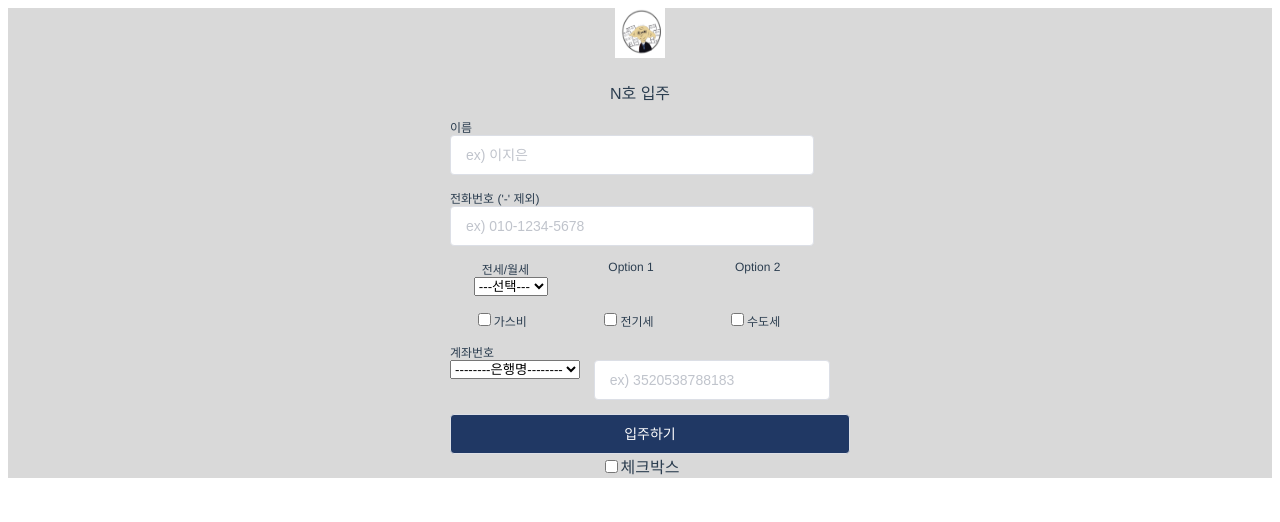
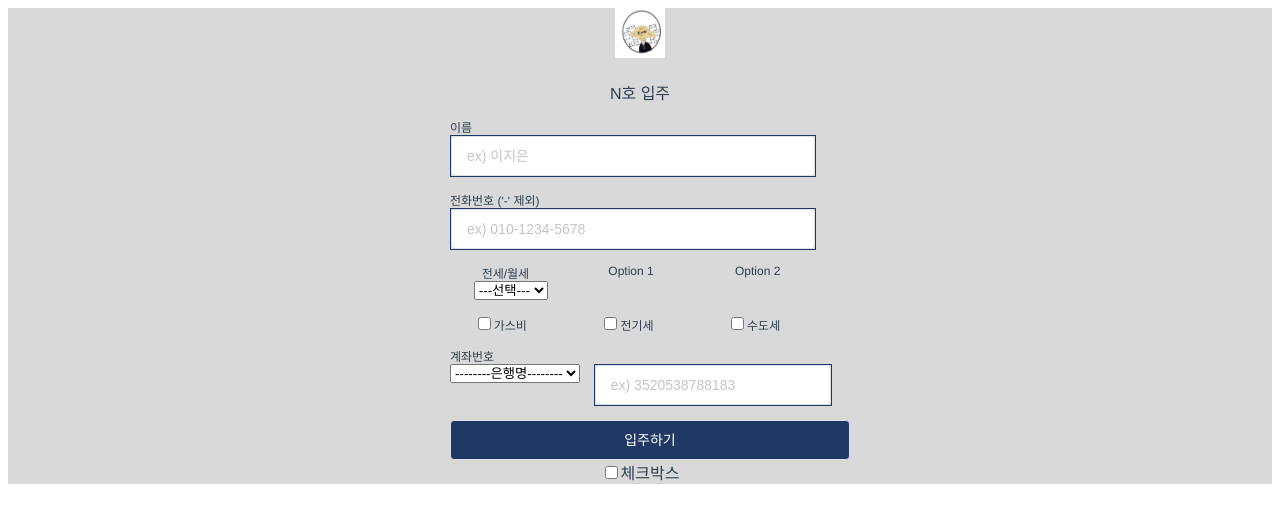
Before and after one commit to houseelfdobby/dobby_front, a Vue app: page /enroll in a window 1280 px wide. Shown: the top 522 px of the page. Built offline with nearby package versions, Linux system fonts and the light colour scheme.

Commit message:
Update Enroll.vue

```diff
--- a/src/views/Enroll.vue
+++ b/src/views/Enroll.vue
@@ -34,14 +34,24 @@
           <el-row>
             <el-row>이름</el-row>
             <el-col span="23" offset="0">
-              <el-input placeholder="ex) 이지은" v-model="name" clearable></el-input>
+              <el-input
+                placeholder="ex) 이지은"
+                v-model="name"
+                clearable
+                style="border: 1px solid #203864;"
+              ></el-input>
             </el-col>
           </el-row>
           <br />
           <el-row>
             <el-row>전화번호 ('-' 제외)</el-row>
             <el-col span="23" offset="0">
-              <el-input placeholder="ex) 010-1234-5678" v-model="phone" clearable></el-input>
+              <el-input
+                placeholder="ex) 010-1234-5678"
+                v-model="phone"
+                clearable
+                style="border: 1px solid #203864;"
+              ></el-input>
             </el-col>
           </el-row>
           <br />
@@ -63,22 +73,42 @@
               <el-col :span="8">
                 <template v-if="contract === '전세'">
                   <el-col offset="7">계약 기간</el-col>
-                  <el-input placeholder="ex) 20191001" v-model="payment_day" clearable></el-input>
+                  <el-input
+                    placeholder="ex) 20191001"
+                    v-model="payment_day"
+                    clearable
+                    style="border: 1px solid #203864;"
+                  ></el-input>
                 </template>
                 <template v-else-if="contract === '월세'">
                   <el-col offset="7">월 납부일</el-col>
-                  <el-input placeholder="ex) 15" v-model="payment_day" clearable></el-input>
+                  <el-input
+                    placeholder="ex) 15"
+                    v-model="payment_day"
+                    clearable
+                    style="border: 1px solid #203864;"
+                  ></el-input>
                 </template>
               </el-col>
               <el-col :span="7">
                 <div id="mini">
                   <template v-if="contract === '전세'">
                     <el-col offset="2">보증금 (단위:만원)</el-col>
-                    <el-input placeholder="ex) 500" v-model="deposit" clearable></el-input>
+                    <el-input
+                      placeholder="ex) 500"
+                      v-model="deposit"
+                      clearable
+                      style="border: 1px solid #203864;"
+                    ></el-input>
                   </template>
                   <template v-else-if="contract === '월세'">
                     <el-col offset="2">납부금 (단위:만원)</el-col>
-                    <el-input placeholder="ex) 20" v-model="deposit" clearable></el-input>
+                    <el-input
+                      placeholder="ex) 20"
+                      v-model="deposit"
+                      clearable
+                      style="border: 1px solid #203864;"
+                    ></el-input>
                   </template>
                 </div>
               </el-col>
@@ -115,7 +145,12 @@
                 </select>
               </el-col>
               <el-col :span="23" offset="0">
-                <el-input placeholder="ex) 3520538788183" v-model="bank_account" clearable></el-input>
+                <el-input
+                  placeholder="ex) 3520538788183"
+                  v-model="bank_account"
+                  clearable
+                  style="border: 1px solid #203864;"
+                ></el-input>
               </el-col>
             </el-row>
             <br />
```
